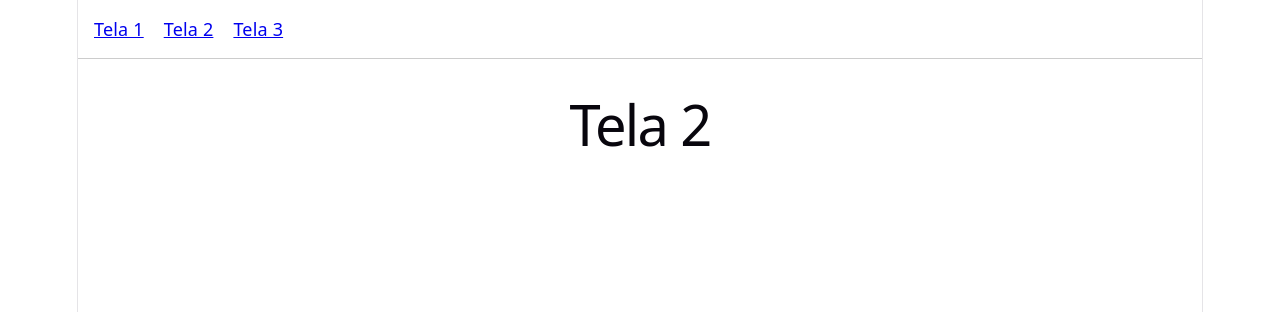
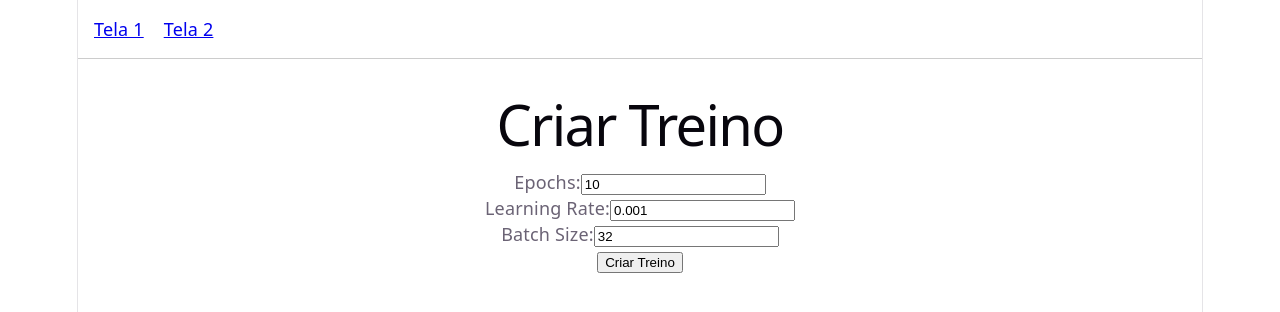
Before and after one commit to sdsamih/tcc, a React app in the folder frontend/: page /tela2 in a window 1280 px wide. Shown: the top 312 px of the page. Built offline with nearby package versions, Linux system fonts and the light colour scheme; the HTML template or start-up script is replaced by a standard one.

Commit message:
Acompanhamento em tempo real do treino - Progresso atualiza em tempo real enquanto visualiza os dados do treino - Ao criar um treino, redireciona pra sua tela de detalhamento

```diff
--- a/frontend/src/App.jsx
+++ b/frontend/src/App.jsx
@@ -13,7 +13,7 @@ export default function App() {
         <Routes>
           <Route path="/" element={<Page1 />} />
           <Route path="/tela2" element={<Page2 />} />
-          <Route path="/tela3" element={<Page3 />} />
+          <Route path="/tela3/:id" element={<Page3 />} />
         </Routes>
       </div>
     </BrowserRouter>
--- a/frontend/src/components/Navbar.jsx
+++ b/frontend/src/components/Navbar.jsx
@@ -10,7 +10,6 @@ export default function Navbar() {
     }}>
       <Link to="/">Tela 1</Link>
       <Link to="/tela2">Tela 2</Link>
-      <Link to="/tela3">Tela 3</Link>
     </nav>
   );
 }
--- a/frontend/src/pages/Page1.jsx
+++ b/frontend/src/pages/Page1.jsx
@@ -1,4 +1,6 @@
 import { useEffect, useState } from "react";
+import { Link } from "react-router-dom";
+
 
 export default function Page1() {
   const [trains, setTrains] = useState([]);
@@ -25,6 +27,10 @@ export default function Page1() {
           {trains.map((train) => (
             <li key={train.id}>
               ID: {train.id} | Status: {train.status} | Progresso: {train.progress}%
+
+              <Link to={`/tela3/${train.id}`}>
+                <button>Ver detalhes</button>
+              </Link>
             </li>
           ))}
         </ul>
--- a/frontend/src/pages/Page2.jsx
+++ b/frontend/src/pages/Page2.jsx
@@ -1,3 +1,81 @@
+import { useState } from "react";
+import { useNavigate } from "react-router-dom";
+
+
 export default function Page2() {
-  return <h1>Tela 2</h1>;
+  const [epochs, setEpochs] = useState(10);
+  const [learningRate, setLearningRate] = useState(0.001);
+  const [batchSize, setBatchSize] = useState(32);
+  const [message, setMessage] = useState("");
+
+  const navigate = useNavigate();
+
+
+
+  const handleSubmit = async (e) => {
+    e.preventDefault();
+
+    const payload = {
+      epochs: Number(epochs),
+      learning_rate: Number(learningRate),
+      batch_size: Number(batchSize),
+    };
+
+    try {
+      const response = await fetch("http://127.0.0.1:8000/train", {
+        method: "POST",
+        headers: {
+          "Content-Type": "application/json"
+        },
+        body: JSON.stringify(payload)
+      });
+
+      const data = await response.json();
+
+      navigate(`/tela3/${data.train_id}`);
+    } catch (error) {
+      console.error("Erro ao criar treino:", error);
+      setMessage("Erro ao criar treino");
+    }
+  };
+
+  return (
+    <div>
+      <h1>Criar Treino</h1>
+
+      <form onSubmit={handleSubmit}>
+        <div>
+          <label>Epochs:</label>
+          <input
+            type="number"
+            value={epochs}
+            onChange={(e) => setEpochs(e.target.value)}
+          />
+        </div>
+
+        <div>
+          <label>Learning Rate:</label>
+          <input
+            type="number"
+            step="0.0001"
+            value={learningRate}
+            onChange={(e) => setLearningRate(e.target.value)}
+          />
+        </div>
+
+        <div>
+          <label>Batch Size:</label>
+          <input
+            type="number"
+            value={batchSize}
+            onChange={(e) => setBatchSize(e.target.value)}
+          />
+        </div>
+
+        <button type="submit">Criar Treino</button>
+      </form>
+
+      <p>{message}</p>
+    </div>
+  );
 }
--- a/frontend/src/pages/Page3.jsx
+++ b/frontend/src/pages/Page3.jsx
@@ -1,3 +1,50 @@
+import { useEffect, useState } from "react";
+import { useParams } from "react-router-dom";
+
 export default function Page3() {
-  return <h1>Tela 3</h1>;
+  const { id } = useParams();
+  const [train, setTrain] = useState(null);
+
+  useEffect(() => {
+    let interval;
+
+    const fetchTrain = async () => {
+      try {
+        const response = await fetch(`http://127.0.0.1:8000/train/${id}`);
+        const data = await response.json();
+
+        setTrain(data);
+
+        if (data.status === "ready") {
+          clearInterval(interval);
+        }
+      } catch (error) {
+        console.error("Erro ao buscar treino:", error);
+      }
+    };
+
+    fetchTrain();
+    interval = setInterval(fetchTrain, 1000);
+
+    return () => clearInterval(interval);
+  }, [id]);
+
+  if (!train) {
+    return <p>Carregando...</p>;
+  }
+
+  return (
+    <div>
+      <h1>Detalhes do Treino</h1>
+
+      <p><strong>ID:</strong> {train.id}</p>
+      <p><strong>Status:</strong> {train.status}</p>
+      <p><strong>Progresso:</strong> {train.progress}%</p>
+
+      <h2>Parâmetros</h2>
+      <p>Epochs: {train.params.epochs}</p>
+      <p>Learning Rate: {train.params.learning_rate}</p>
+      <p>Batch Size: {train.params.batch_size}</p>
+    </div>
+  );
 }
```
